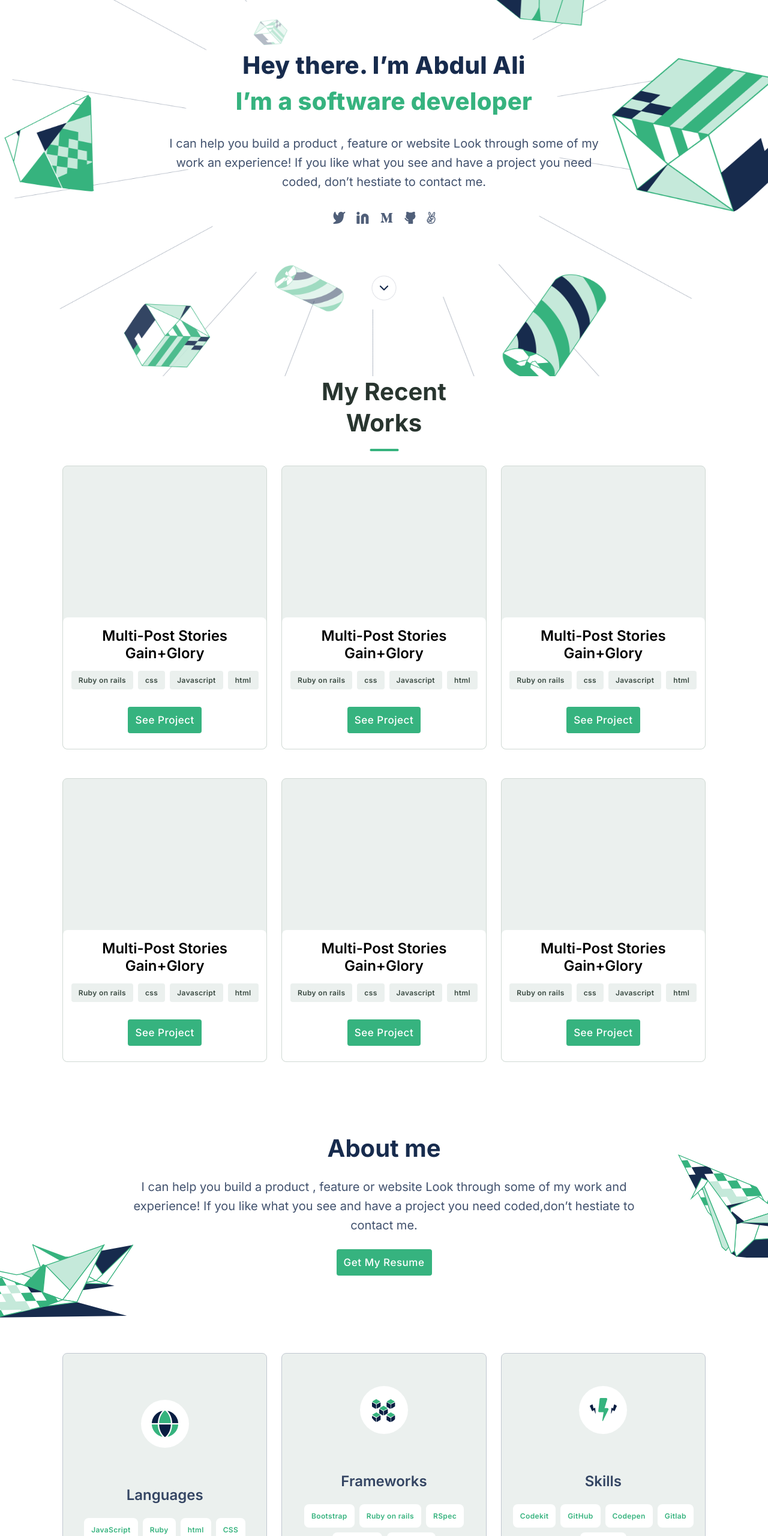
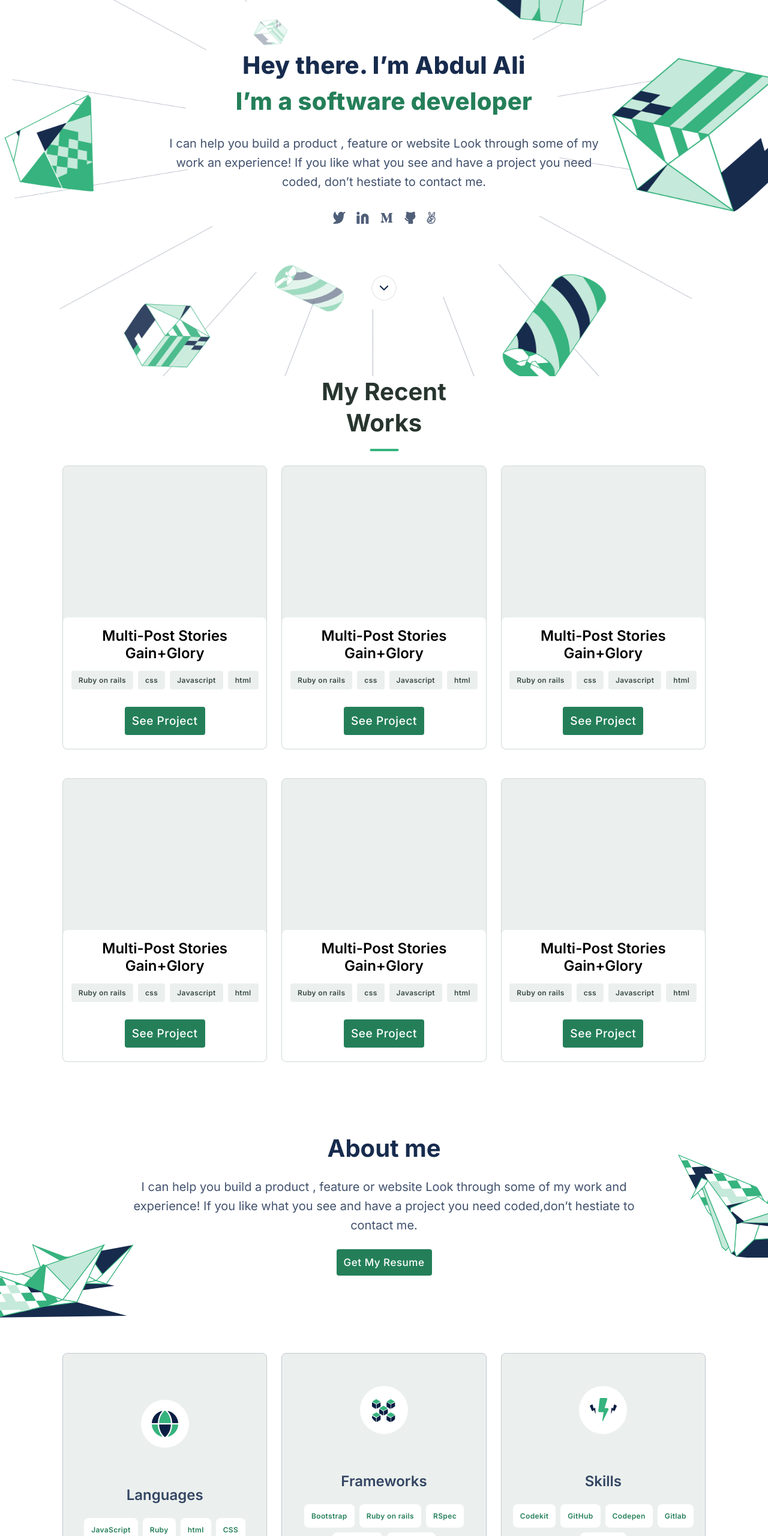
Before and after one commit to ABDULALI3468/MY_PORTFOLIO, a plain HTML site: page index.html in a window 1280 px wide. Shown: the part 40-2600 px from the top of the page at 60% size. Drawn offline with Linux system fonts and the light colour scheme.

Commit message:
web accessibility sontast changes (1)

```diff
--- a/css.css
+++ b/css.css
@@ -79,7 +79,7 @@ nav > img {
 }
 
 .green-color {
-  color: #36b37f;
+  color: #247f59;
 }
 
 .bottom-img {
@@ -184,17 +184,17 @@ nav > img {
   font-family: "Inter", sans-serif;
   font-style: normal;
   font-weight: 500;
-  font-size: 17px;
+  font-size: 19px;
   letter-spacing: 0.03em;
   color: #fff;
-  background: #36b37f;
+  background: #247F59;
   border-radius: 4px;
   padding: 12px;
   margin-top: 29px;
 }
 
 .seepr-button:hover {
-  box-shadow: 0 8px 16px 0 #36b37f3d;
+  box-shadow: 0 8px 16px 0 #247f59;
 }
 
 .seepr-button:active {
@@ -244,7 +244,7 @@ nav > img {
   letter-spacing: 0.03em;
   color: #fff;
   padding: 12px;
-  background: #36b37f;
+  background: #247F59;
   border-radius: 4px;
   width: 159px;
   align-items: center;
@@ -252,7 +252,7 @@ nav > img {
 }
 
 .resume-button:hover {
-  box-shadow: 0 8px 16px 0 #36b37f3d;
+  box-shadow: 0 8px 16px 0 #247f59;
 }
 
 .resume-button:active {
@@ -327,7 +327,7 @@ nav > img {
   letter-spacing: 0.03em;
   padding: 12px;
   background: #fff;
-  color: #36b37e;
+  color: #247f59;
   font-family: "Inter", sans-serif;
   font-style: normal;
   font-weight: 600;
@@ -369,7 +369,7 @@ nav > img {
 }
 
 .contact-btn:hover {
-  box-shadow: 0 8px 16px 0 #36b37f3d;
+  box-shadow: 0 8px 16px 0;
 }
 
 .contact-btn:active {
@@ -594,7 +594,7 @@ nav > img {
   .resume-button:hover {
     transform: scale(1.3);
     background-color: #fff;
-    color: #36b37f;
+    color: #247f59;
   }
 
   .seepr-button {
@@ -604,6 +604,6 @@ nav > img {
   .seepr-button:hover {
     transform: scale(1.3);
     background-color: #fff;
-    color: #36b37f;
+    color: #247F59;
   }
 }
```
